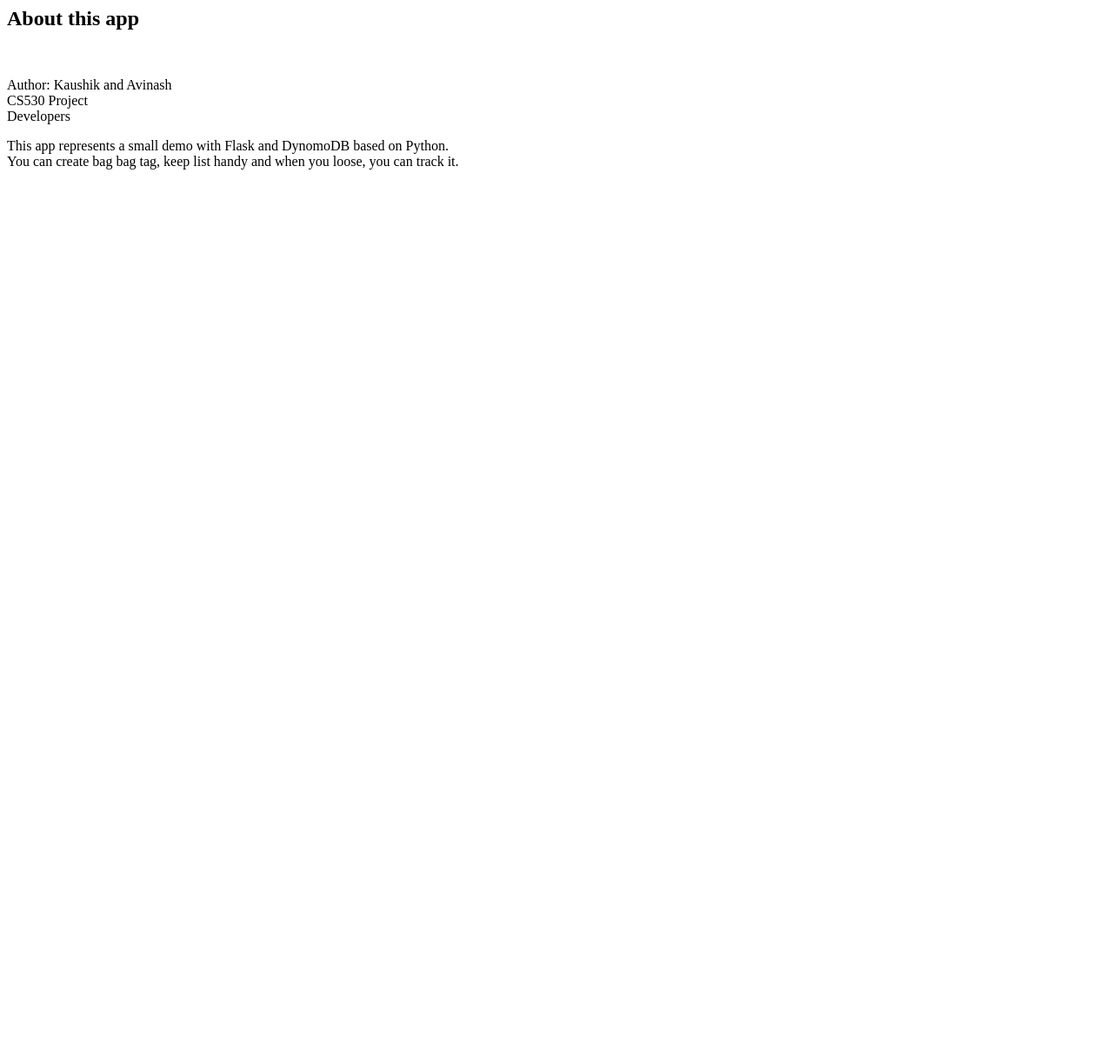
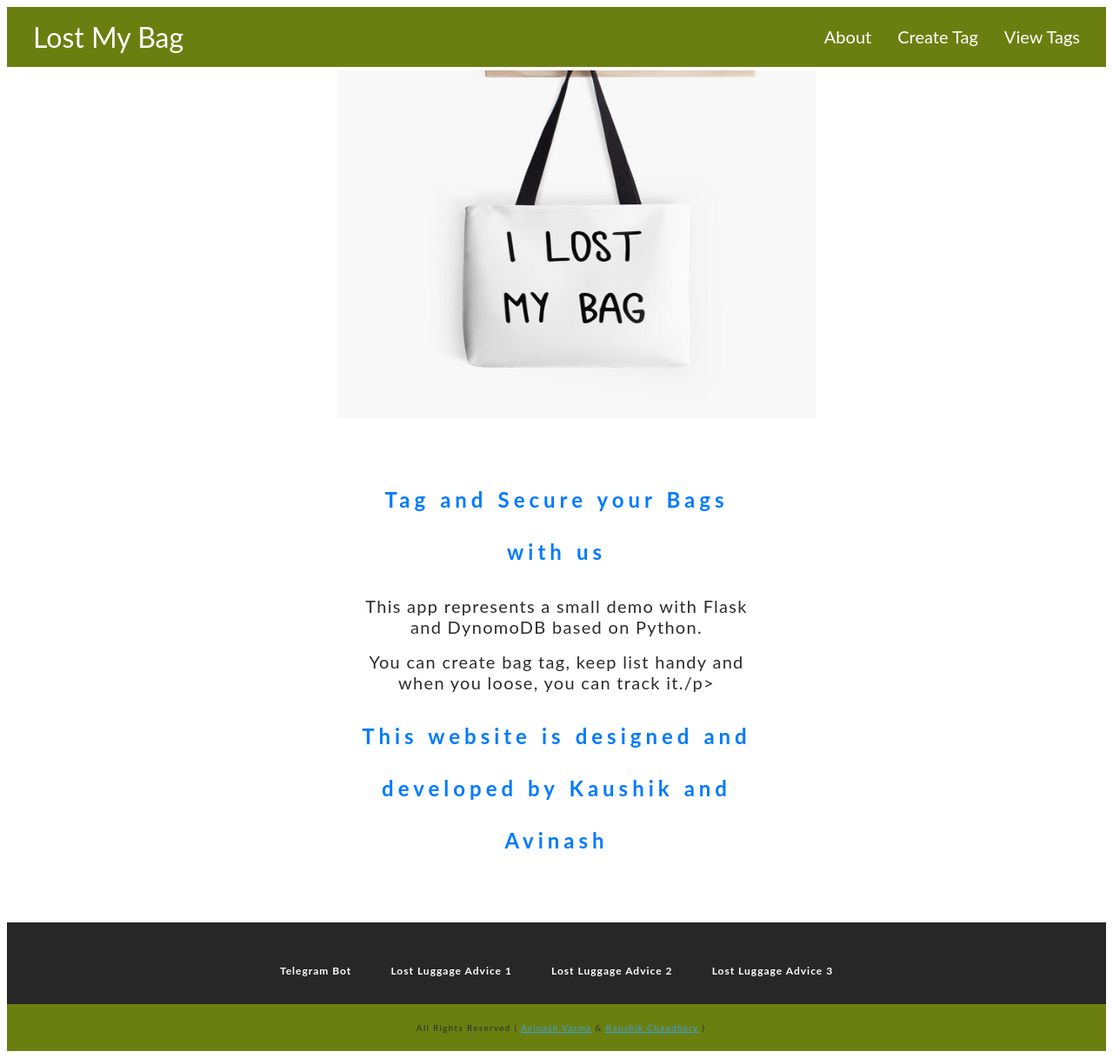
Before and after one commit to AvinashVCherukuri/530-IWC-Project, a Flask app: template templates/about.html in a window 1280 px wide. Shown: the whole page at 87% size. Before the commit the page ends 195 px from the top, so only its background shows below. Run offline with Flask 2, Linux system fonts and the light colour scheme; the template is opened without the code that fills it, so the values that code supplies are empty; parts of the project's set-up code (start-up, migrations or seed data) failed here and were passed over.

Commit message:
Fixed minor bugs

```diff
--- a/application.py
+++ b/application.py
@@ -8,6 +8,7 @@ from index import Index
 from createtag import createtag
 from viewtag import View
 from sendtext import sendtext
+from about import About
 
 
 print("Lost My Bag Website @lostmybag.com Started")
@@ -15,6 +16,9 @@ print("Lost My Bag Website @lostmybag.com Started")
 
 application = flask.Flask(__name__)       # our Flask app
 
+application.add_url_rule('/about/',
+                 view_func=About.as_view('about'),
+                 methods=["GET"])
 
 application.add_url_rule('/',
                  view_func=Index.as_view('index'),
--- a/templates/about.html
+++ b/templates/about.html
@@ -1,12 +1,15 @@
-<h2>About this app</h2>
-<br/>
-<p>
-  Author: Kaushik and Avinash <br/>
-  CS530 Project <br/>
-  Developers
-</p>
+{% extends "layout.html" %}
+{% block content %}
 
-<p>
-  This app represents a small demo with Flask and DynomoDB based on Python. <br/>
-  You can create bag bag tag, keep list handy and when you loose, you can track it.
-</p>
+    <img src="{{url_for('static', filename='lostmybag.jpeg')}}" alt="View of lostmybag" width="550" height="400">
+
+    <section id="introduction">
+      <section class="content">
+        <h2>Tag and Secure your Bags with us</h2>
+        <p>This app represents a small demo with Flask and DynomoDB based on Python. </p>
+        <p>You can create bag tag, keep list handy and when you loose, you can track it./p>
+        <h2>This website is designed and developed by Kaushik and Avinash</h2>
+      </section>
+    </section>
+
+{% endblock %}
--- a/templates/layout.html
+++ b/templates/layout.html
@@ -8,9 +8,9 @@
 
 	<body>
 		<header class="header">
-            <a href="#home" class="logo">Lost My Bag</a>
+            <a href="{{ url_for('index') }}" class="logo">Lost My Bag</a>
             <div class="header-right">
-                <a id= "Pages" href="about.html">About</a>
+                <a id= "Pages" href="{{ url_for('about') }}">About</a>
                 <a id= "Pages" href="{{ url_for('createtag') }}">Create Tag</a>
                 <a id= "Pages" href="{{ url_for('viewtag') }}">View Tags</a>
             </div>
--- a/viewtag.py
+++ b/viewtag.py
@@ -5,5 +5,5 @@ import gbmodel
 class View(MethodView):
     def get(self):
         model = gbmodel.get_model()
-        entries = [dict(username=row[0], bagcolor=row[1], cellphone=row[2], description=row[3], status=row[4], tagid=row[5]) for row in model.select()]
+        entries = [dict(username=row[0], bagcolor=row[1], cellphone=row[2], description=row[3], tagid=row[4], status=row[5]) for row in model.select()]
         return render_template('viewtag.html', entries=entries)
```
Also changed, not shown: about.py (added, +7 -0 lines).
